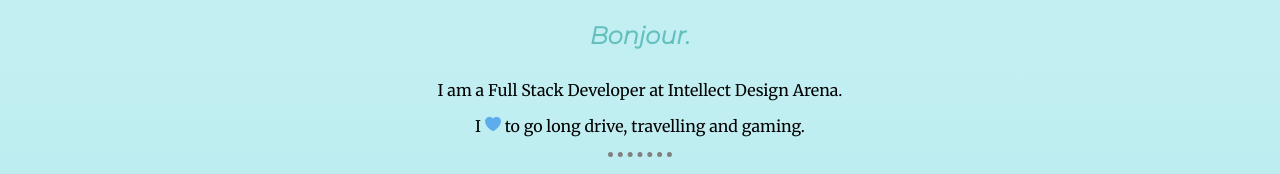
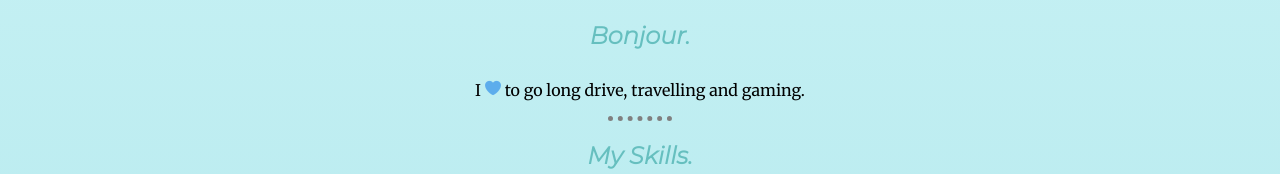
Before and after one commit to Abhinavr46/PersonalSite, a plain HTML site: page MySite/index.html in a window 1280 px wide. Shown: the part 1040-1214 px from the top of the page. Drawn offline with Linux system fonts and the light colour scheme.

Commit message:
Update index.html

```diff
--- a/MySite/index.html
+++ b/MySite/index.html
@@ -27,7 +27,7 @@
     <div class="profile">
       <img class="profilepic" src="images/ABR-CROPPED.png" alt="">
       <h2>Bonjour.</h2>
-      <p>I am a Full Stack Developer at Intellect Design Arena. </p>
+
       <p>I <img src="images/blueheart.png"> to go long drive, travelling and gaming.</p>
     </div>
     <hr>
```
